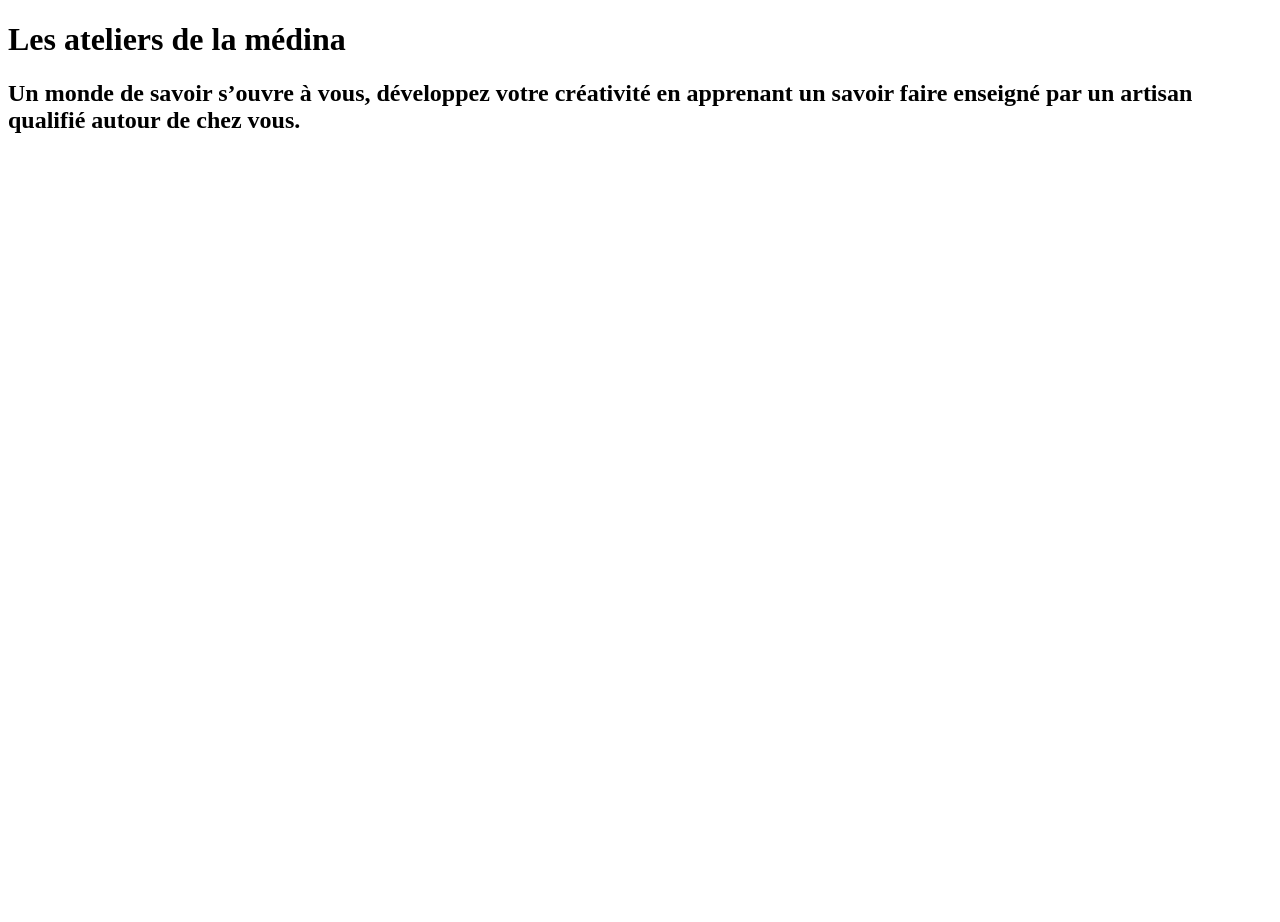
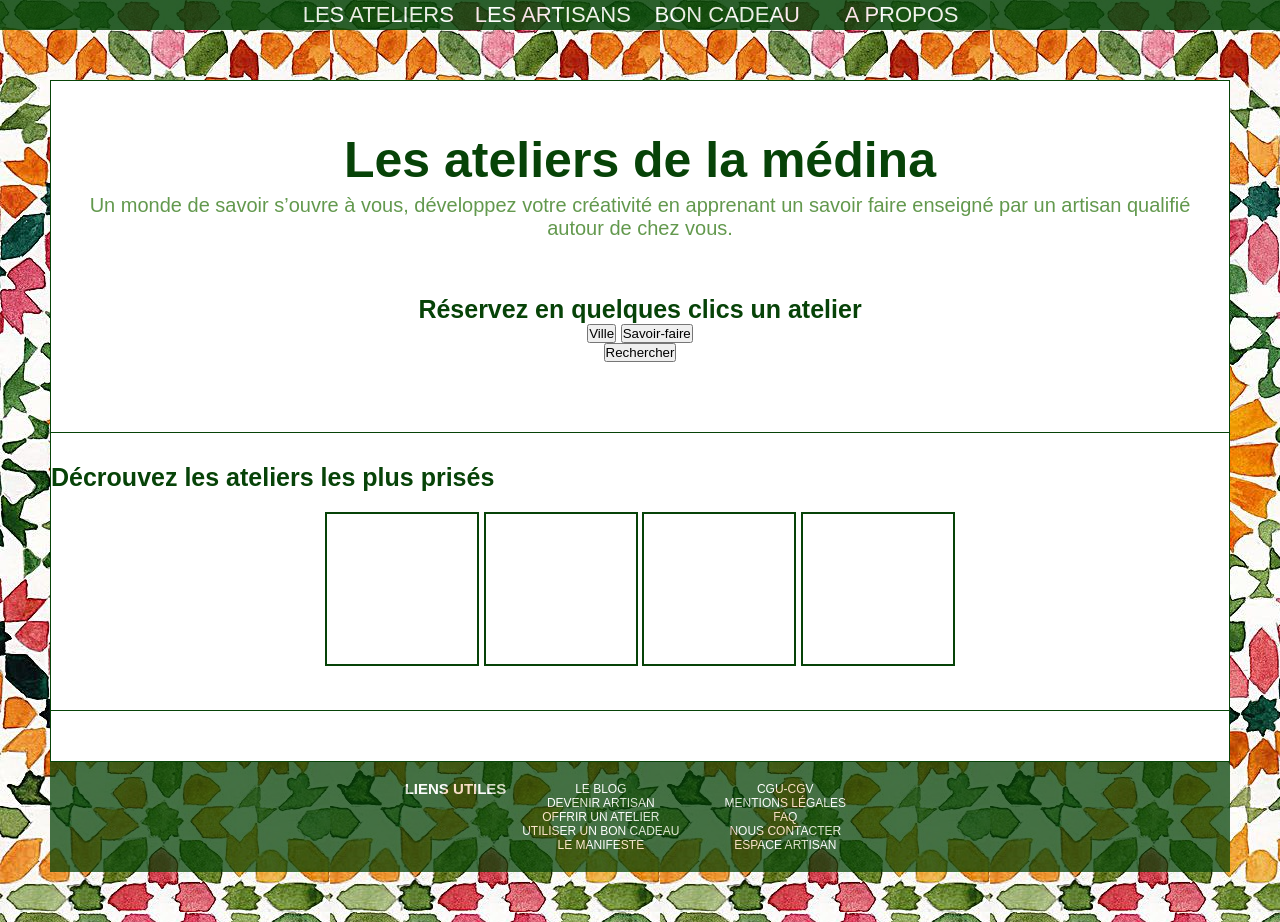
Before and after one commit to s-mounir/LesAteliersDeLaMedina, a plain HTML site: page index.html in a window 1280 px wide. Before the commit the page ends 800 px from the top, so only its background shows below. Drawn offline with Linux system fonts and the light colour scheme.

Commit message:
premiere version du css

```diff
--- a/index.html
+++ b/index.html
@@ -3,10 +3,62 @@
     <head>
         <meta charset="UTF-8">
         <meta name="viewport" content="width=device-width, initial-scale=1.0">
-    <title>Document</title>
+        <link href="style.css" type="text/css" rel="stylesheet">
+        <title>Les ateliers de la médina</title>
     </head>
     <body>
+        <header>
+            <nav>
+                <ul>
+                    <li><a>Les ateliers</a></li>
+                    <li><a>Les artisans</a></li>
+                    <li><a>Bon cadeau</a></li>
+                    <li><a>A propos</a></li>
+                </ul>
+            </nav>
+        </header>
+
+        <main>
             <h1>Les ateliers de la médina</h1>
-    <h2>Un monde de savoir s’ouvre à vous, développez votre créativité en apprenant un savoir faire enseigné par un artisan qualifié autour de chez vous. </h2>
+            <p>Un monde de savoir s’ouvre à vous,
+                développez votre créativité en apprenant
+                un savoir faire enseigné par un artisan
+                qualifié autour de chez vous. </p>
+            <div id="recherche">
+                <h3>Réservez en quelques clics un atelier</h3>
+                <button>Ville</button>
+                <button>Savoir-faire</button>
+                <br/>
+                <button>Rechercher</button>
+            </div>
+            <div id="decouverte">
+                <h3>Décrouvez les ateliers les plus prisés</h3>
+                <div id="liste_atelier">
+                    <div class="rectangle"></div>
+                    <div class="rectangle"></div>
+                    <div class="rectangle"></div>
+                    <div class="rectangle"></div>
+                </div>
+            </div>
+        </main>
+
+        <footer>
+            <h6>Liens utiles</h6>
+            <ul>
+                <li>Le blog</li>
+                <li>Devenir artisan</li>
+                <li>Offrir un atelier</li>
+                <li>Utiliser un bon cadeau</li>
+                <li>Le manifeste</li>
+            </ul>
+            <ul>
+                <li>CGU-CGV</li>
+                <li>Mentions légales</li>
+                <li>FAQ</li>
+                <li>Nous contacter</li>
+                <li>Espace artisan</li>
+            </ul>
+        </footer>
+
     </body>
 </html>
--- /dev/null
+++ b/style.css
@@ -0,0 +1,121 @@
+* {
+    margin: 0;
+    padding: 0;
+  }
+
+body{
+    background-image: url("background.jpg");
+    font-family: 'Oswald', sans-serif;
+    color:#074308;
+}
+
+ul {
+    list-style-type: none;
+  }
+
+li {
+    color: #FFFFFF;
+    font-weight: 400;
+    text-transform: uppercase;
+}
+
+header{
+    background-color: #074308;
+    opacity: 0.85;
+    height: 30px;
+    position: fixed;
+    width: 100%;
+    top: 0px;
+    z-index: 10;
+    text-align: center;
+}
+
+header li{
+    font-size: 22px;
+    display: inline-block;
+    width: 170px;
+    padding-top: 2px;
+}
+
+main{
+    background-color: #FFFFFF;
+    margin: 80px 50px 0px 50px;
+    padding: 50px 0px;
+    border : 0.5px solid #074308;
+}
+
+h1{
+    font-family: Arial, Helvetica, sans-serif;
+    font-size: 50px;
+    font-weight: bold;
+    text-align: center;
+}
+
+h3{
+    font-size: 25px;
+}
+
+#recherche{
+    text-align: center;
+    padding-top: 50px;
+    padding-bottom: 70px;
+}
+
+p{
+    color:#63994E;
+    font-size: 20px;
+    text-align: center;
+    padding: 5px 30px;
+}
+
+#decouverte{
+    padding-top: 30px;
+    padding-bottom: 40px;
+    border-top: 0.5px solid  #074308;
+    border-bottom: 0.5px solid  #074308;
+}
+
+#liste_atelier{
+    text-align: center;
+    padding-top: 20px;
+}
+
+.rectangle{
+    border: 2px solid #074308;
+    display: inline-block;
+    width: 150px;
+    height: 150px;
+}
+
+footer{
+    background-color: #074308;
+    opacity: 0.75;
+    margin: 0px 50px 50px 50px;
+    text-align: center;
+    padding-bottom: 10px;
+    height: 100px;
+}
+
+h6{
+    font-size: 15px;
+    color: #FFFFFF;
+    text-transform: uppercase;
+    display: inline;
+    position: relative;
+    top: -55px;
+}
+
+footer ul{
+    display: inline-block;
+    padding-top: 20px;
+    width: 180px;
+}
+
+footer li{
+    font-size: 12px;
+}
+/*
+li:hover {
+    color: #DBE9EE;
+  }
+*/
```
Also changed, not shown: background.jpg (added), 1 other file. Lines whose indentation alone changed are shown as unchanged.
